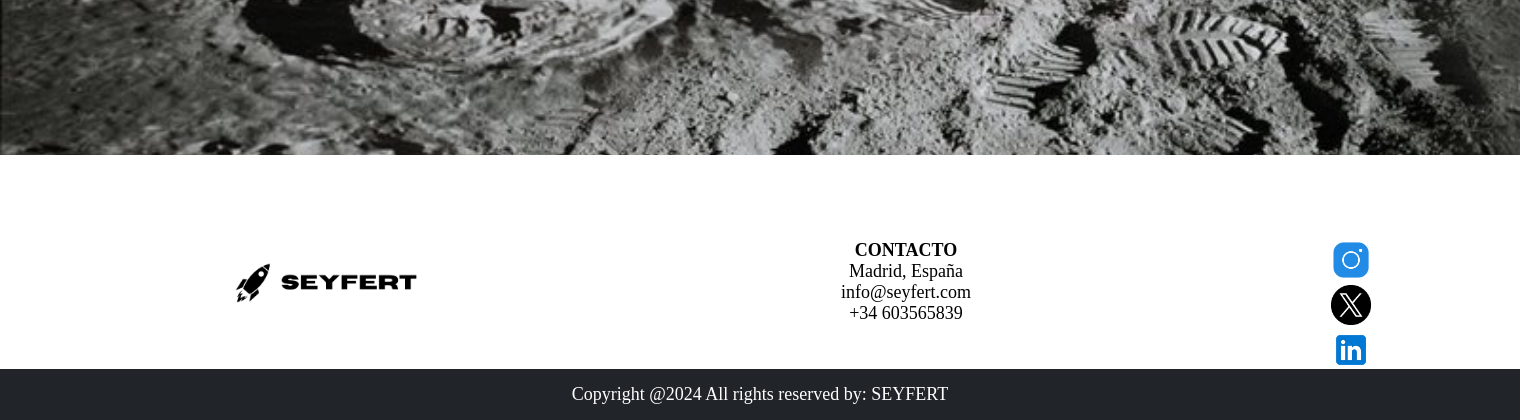
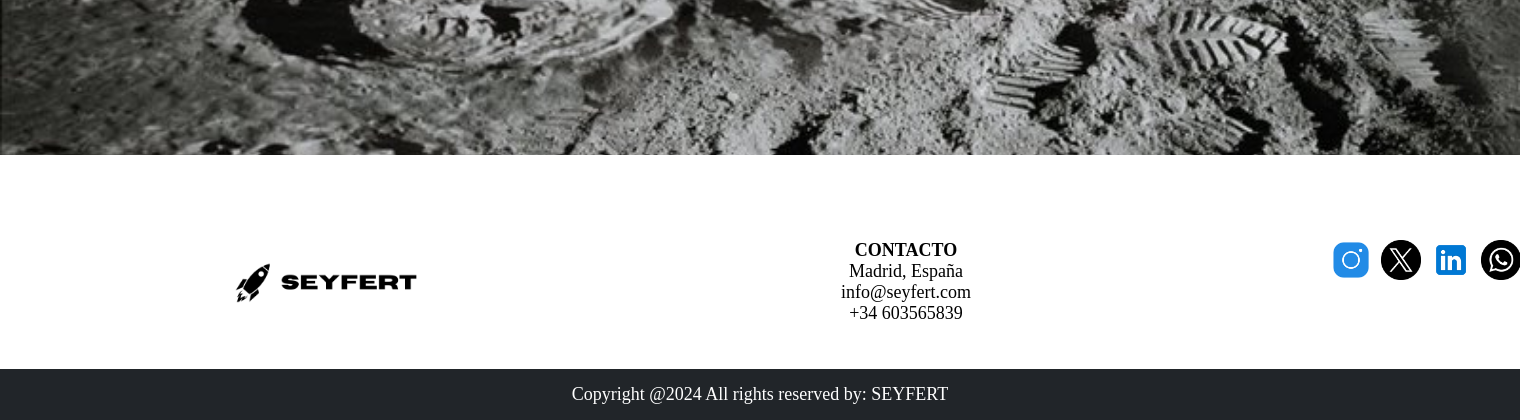
Before and after one commit to carlajan82code/git_prueba, a PHP site: page /index.php in a window 1520 px wide. Shown: the part 507-927 px from the top of the page. Run offline with PHP 8.4, Linux system fonts and the light colour scheme.

Commit message:
cambio footer css

```diff
--- a/www/styles/style.css
+++ b/www/styles/style.css
@@ -103,10 +103,7 @@ body {
 
 .footer {
     background-color: var(--blanco);
-<<<<<<< HEAD
-=======
 
->>>>>>> ramaCarla
     width: 100%;
     width: auto;
     display: flex;
@@ -159,14 +156,11 @@ body {
 /** Footer logo redes sociales*/
 
 .footer_redes {
-<<<<<<< HEAD
 
     gap: 4px;
     width: 30px;
     height: 30px;
-=======
     gap: 10px;
->>>>>>> ramaCarla
     display: flex;
     flex-direction: row;
     cursor: pointer;
```
